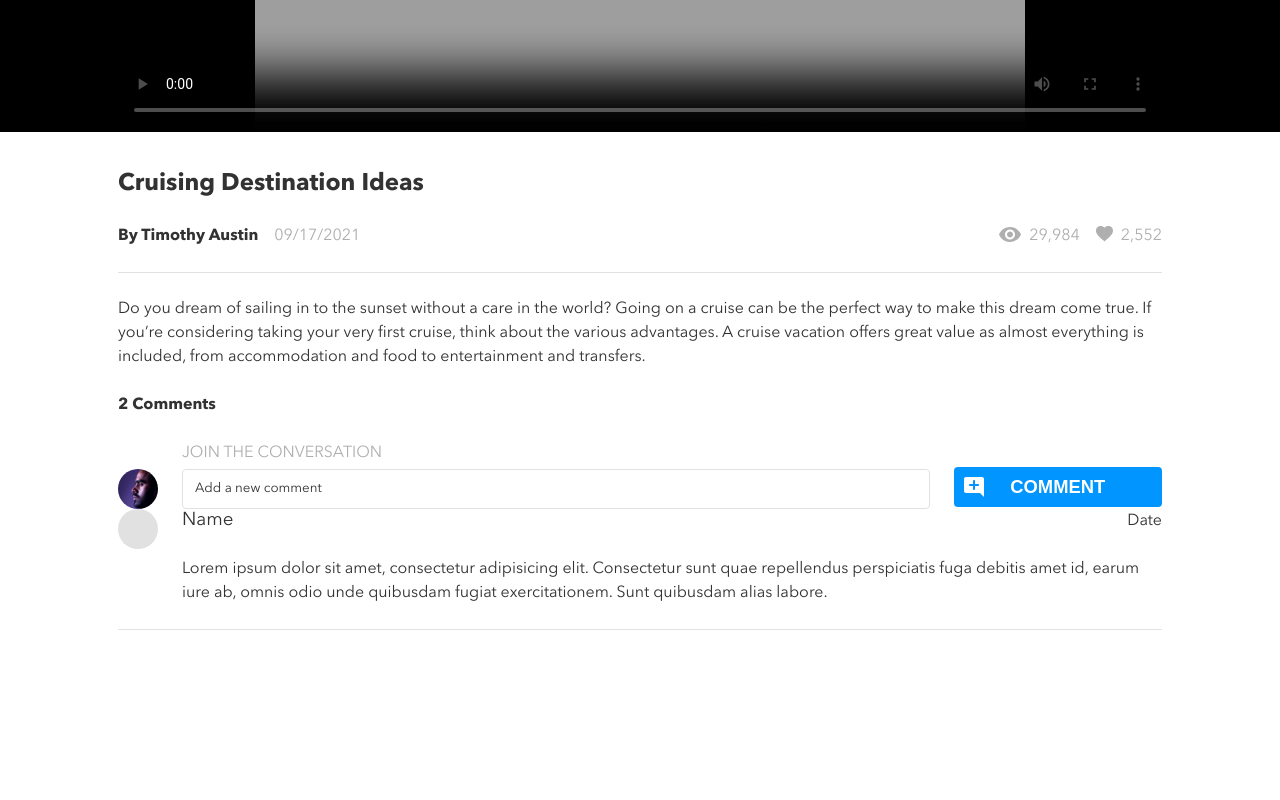
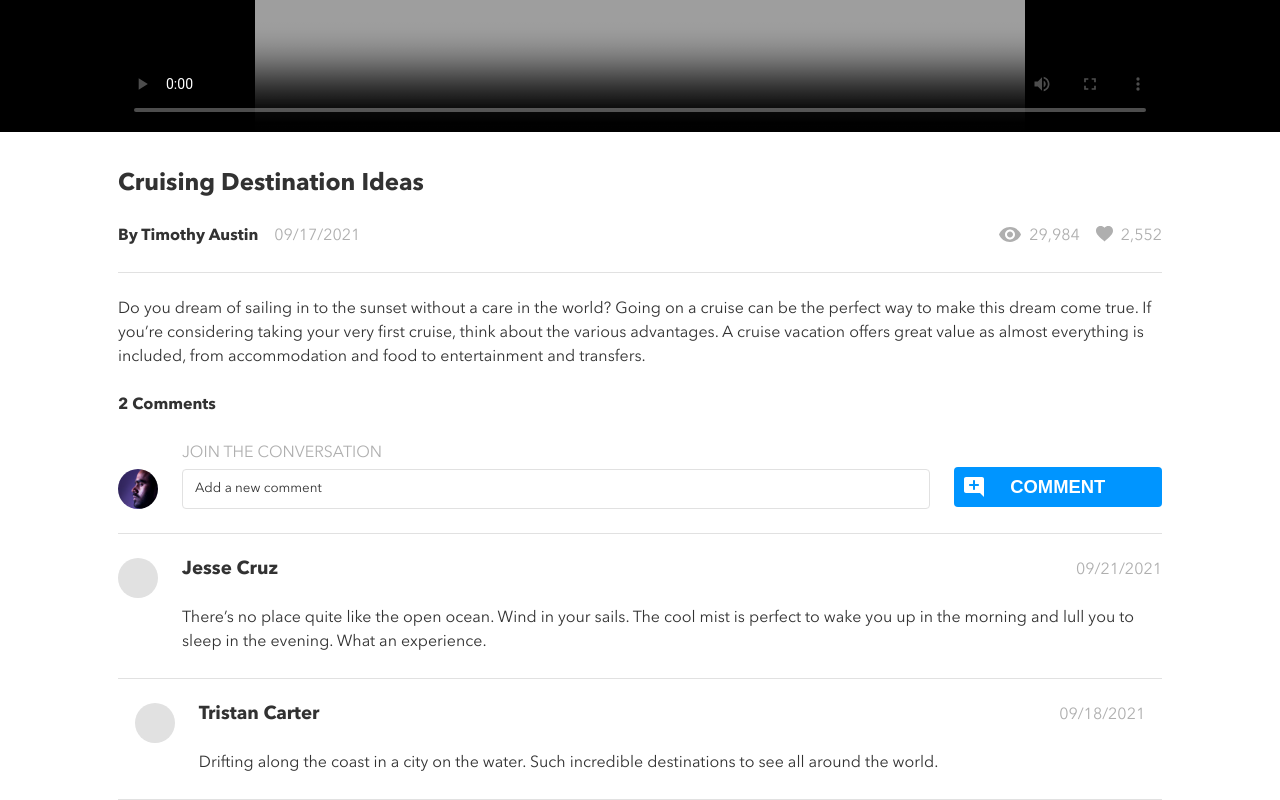
Before and after one commit to afaisalsahar/BrainStation-brainflix, a React (Create React App) app: page / in a window 1280 px wide. Shown: the part 517-1317 px from the top of the page. Before the commit the page ends 1195 px from the top, so only its background shows below. Built offline with nearby package versions, Linux system fonts and the light colour scheme.

Commit message:
Complete conversation component

```diff
--- a/src/App.js
+++ b/src/App.js
@@ -1,16 +1,13 @@
 import { useState } from 'react';
 
 import './App.scss';
+import Conversation from './components/Conversation/Conversation';
 
 import Header from './components/Header/Header';
-import VideoPlayer from './components/VideoPlayer/VideoPlayer';
 import Main from './components/Main/Main';
-import CommentForm from './components/CommentForm/CommentForm';
 
 import videoDetails from './data/video-details.json';
 import videos from './data/videos.json';
-import Avatar from './components/Avatar/Avatar';
-import Comments from './components/Comments/Comments';
 
 function App() {
 
@@ -43,8 +40,7 @@ function App() {
         description={playingNow.description}
         comments={playingNow.comments.length}
       />
-      <CommentForm />
-      <Comments />
+      <Conversation comments={playingNow.comments} readableDate={readableDate} />
     </>
   );
 }
--- a/src/components/CommentForm/CommentForm.jsx
+++ b/src/components/CommentForm/CommentForm.jsx
@@ -13,6 +13,9 @@ const CommentForm = () => {
                     <CallToAction modifier="comment" text="Comment"/>
                 </form>
             </div>
+            <div className="converse__container">
+                <hr className="converse__divider" />
+            </div>
         </div>
     );
 };
--- a/src/components/CommentForm/CommentForm.scss
+++ b/src/components/CommentForm/CommentForm.scss
@@ -52,6 +52,16 @@
         color: $primary-color-main;
     }
 
+    &__divider {
+        margin-top: $size-increment-x2;
+        margin-bottom: $size-increment-x2;
+
+        @include tablet-responsive {
+            margin-top: $size-increment-x2-1;
+            margin-bottom: $size-increment-x2-1;
+        }
+    }
+
     .call-to-action--comment {
         @include flex-item-realestate(1, 1, 100%);
 
--- a/src/components/Comments/Comments.jsx
+++ b/src/components/Comments/Comments.jsx
@@ -1,21 +1,19 @@
 import './Comments.scss';
 import Avatar from "../Avatar/Avatar";
 
-const Comments = () => {
+const Comments = ({name, date, comment}) => {
     return (
-        <div className="comments">
-            <div className='comments__container'>
+        <>
             <article className="comments__comment">
                 <Avatar showImage={false}/>
                 <div className="comments__item">
-                        <h3 className="comments__name">Name</h3>
-                        <span className="comments__date">Date</span>
-                        <p className="comments__body">Lorem ipsum dolor sit amet, consectetur adipisicing elit. Consectetur sunt quae repellendus perspiciatis fuga debitis amet id, earum iure ab, omnis odio unde quibusdam fugiat exercitationem. Sunt quibusdam alias labore.</p>
+                    <h3 className="comments__name">{name}</h3>
+                    <span className="comments__date">{date}</span>
+                    <p className="comments__body">{comment}</p>
                 </div>
             </article>
             <hr className="comments__divider" />
-            </div>
-        </div>
+        </>
     );
 };
 
--- a/src/components/Comments/Comments.scss
+++ b/src/components/Comments/Comments.scss
@@ -5,12 +5,6 @@
 .comments {
     &__container {
         @extend .container;
-
-        @include padding-component("mobile");
-
-        @include tablet-responsive {
-            @include padding-component("tablet");
-        }
     }
 
     &__comment {
@@ -39,6 +33,14 @@
         }
     }
 
+    &__name {
+        font-weight: $font-weight-bold;
+    }
+
+    &__date {
+        color: $primary-color-tertiary;
+    }
+
     &__body {
         @include flex-item-realestate(1, 1, 100%);
     }
@@ -51,5 +53,9 @@
             margin-top: $size-increment-x2-1;
             margin-bottom: $size-increment-x2-1;
         }
+
+        &:last-of-type {
+            margin-bottom: 0;
+        }
     }
 }
--- /dev/null
+++ b/src/components/Conversation/Conversation.jsx
@@ -0,0 +1,22 @@
+import './Conversation.scss';
+
+import CommentForm from '../CommentForm/CommentForm';
+import Comments from '../Comments/Comments';
+
+const Conversation = (comments) => {
+    return (
+        <div className="conversation">
+            <CommentForm />
+            <div className="comments">
+                <div className='comments__container'>
+                    {comments.comments.map(content => {
+                        let {id, name, comment, timestamp} = content;
+                        return <Comments key={id} name={name} date={comments.readableDate(timestamp)} comment={comment} />
+                    })}
+                </div>
+            </div>
+        </div>
+    );
+};
+
+export default Conversation;
--- a/src/components/Header/Header.scss
+++ b/src/components/Header/Header.scss
@@ -33,6 +33,8 @@
         justify-content: space-between;
         column-gap: 2%;
         row-gap: $size-increment-x2;
+
+        @include flex-item-realestate(1, 1, 100%);
 
         @include tablet-responsive {
             @include flex-item-realestate(1, 1, 65%);
```
Also changed, not shown: src/components/Conversation/Conversation.scss (added). Lines whose indentation alone changed are shown as unchanged.
